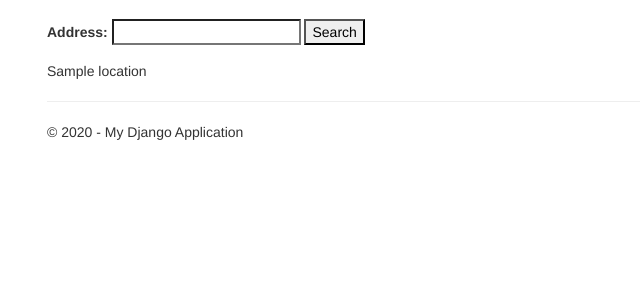
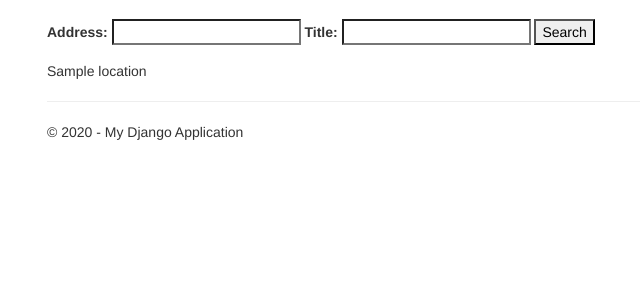
Before and after one commit to anishnevich/secret_project, a Django app: template app/templates/app/search_bar.html in a window 1280 px wide. Shown: the part 51-351 px from the top of the page, without its empty margins (23-663 px from the left). Run offline with Django 3.2, Linux system fonts and the light colour scheme; the template is opened without the code that fills it: most values are stand-ins (such as "Sample title", 1, 10 or a date in 2020); form fields are guessed from the names that the template uses; some libraries are stand-ins or nearby versions.

Commit message:
Now we have 2 text fields

```diff
--- a/app/forms.py
+++ b/app/forms.py
@@ -9,7 +9,8 @@ from django.contrib.auth.forms import AuthenticationForm
 from django.utils.translation import ugettext_lazy as _
 
 class SearchForm(forms.Form):
-    query = forms.CharField(label='Query', max_length=200, widget=forms.TextInput(attrs={"onkeyup" : "searchOpen()"}))
+    query = forms.CharField(label='Query', max_length=200)
+    title = forms.CharField(label='Title', max_length=200, widget=forms.TextInput(attrs={"onkeyup" : "searchOpen()"}))
 
 class BootstrapAuthenticationForm(AuthenticationForm):
     """Authentication form which uses boostrap CSS."""
--- a/app/templates/app/search_bar.html
+++ b/app/templates/app/search_bar.html
@@ -6,6 +6,8 @@
     {% csrf_token %}
     <label for="query">Address: </label>
     {{ form.query }}
+    <label for="title">Title: </label>
+    {{ form.title }}
     <input type="submit" value="Search">
 </form>
 
@@ -16,7 +18,7 @@
 <script>
 
 function searchOpen() {
-    var search = $('#id_query').val()
+    var search = $('#id_title').val()
     var data = {
         search: search
     };
@@ -31,7 +33,7 @@ function searchOpen() {
 
 
 function searchResult(data) {
-    $("#id_query").autocomplete({
+    $("#id_title").autocomplete({
         source: data
     });
 }
```
